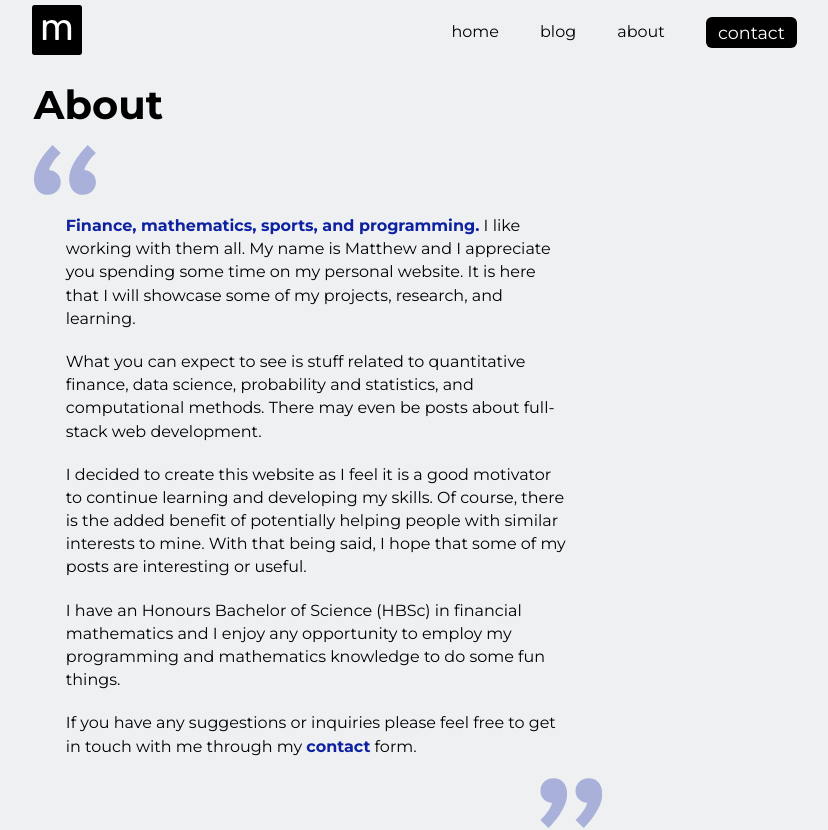
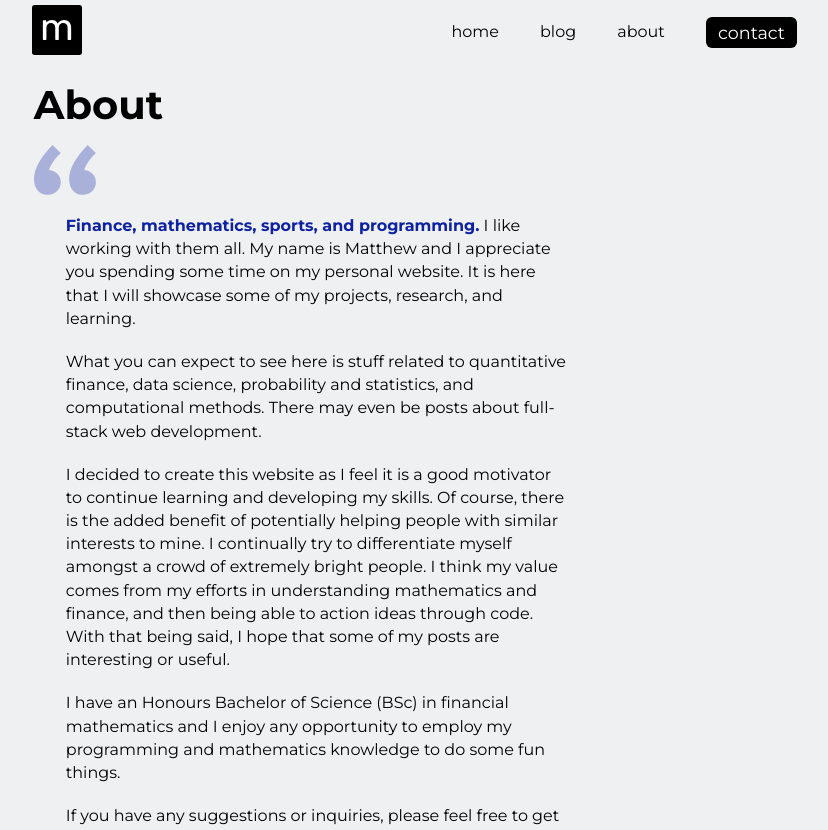
Before and after one commit to matthewmercuri/personalblog, a Next.js app: page /about in a window 1280 px wide. Shown: the top 830 px of the page, without its empty margins (227-1055 px from the left). Built offline with nearby package versions, Linux system fonts and the light colour scheme.

Commit message:
change to about

```diff
--- a/components/About.js
+++ b/components/About.js
@@ -8,14 +8,15 @@ export default function About () {
       <p><span>Finance, mathematics, sports, and programming.</span> I like working with them all. My name is Matthew and I appreciate you spending some time on my personal website. It is
         here that I will showcase some of my projects, research, and learning.
       </p>
-      <p>What you can expect to see is stuff related to quantitative finance, data science, probability and statistics, and
+      <p>What you can expect to see here is stuff related to quantitative finance, data science, probability and statistics, and
         computational methods. There may even be posts about full-stack web development.
       </p>
       <p>I decided to create this website as I feel it is a good motivator to continue learning and developing my skills. Of course, there is the added benefit of potentially helping
-        people with similar interests to mine. With that being said, I hope that some of my posts are interesting or useful.
+        people with similar interests to mine. I continually try to differentiate myself amongst a crowd of extremely bright people. I think my value comes from my efforts in understanding mathematics and finance, and then
+        being able to action ideas through code. With that being said, I hope that some of my posts are interesting or useful.
       </p>
-      <p>I have an Honours Bachelor of Science (HBSc) in financial mathematics and I enjoy any opportunity to employ my programming and mathematics knowledge to do some fun things.</p>
-      <p>If you have any suggestions or inquiries please feel free to get in touch with me through my <Link href='/contact'><a><span>contact</span></a></Link> form.</p>
+      <p>I have an Honours Bachelor of Science (BSc) in financial mathematics and I enjoy any opportunity to employ my programming and mathematics knowledge to do some fun things.</p>
+      <p>If you have any suggestions or inquiries, please feel free to get in touch with me through my <Link href='/contact'><a><span>contact</span></a></Link> form.</p>
       <img className={styles.quot2} src='/accents/quotation.svg' alt='accent' />
       <div className={styles.sig}>
         <h3>Matthew Mercuri</h3>
```
